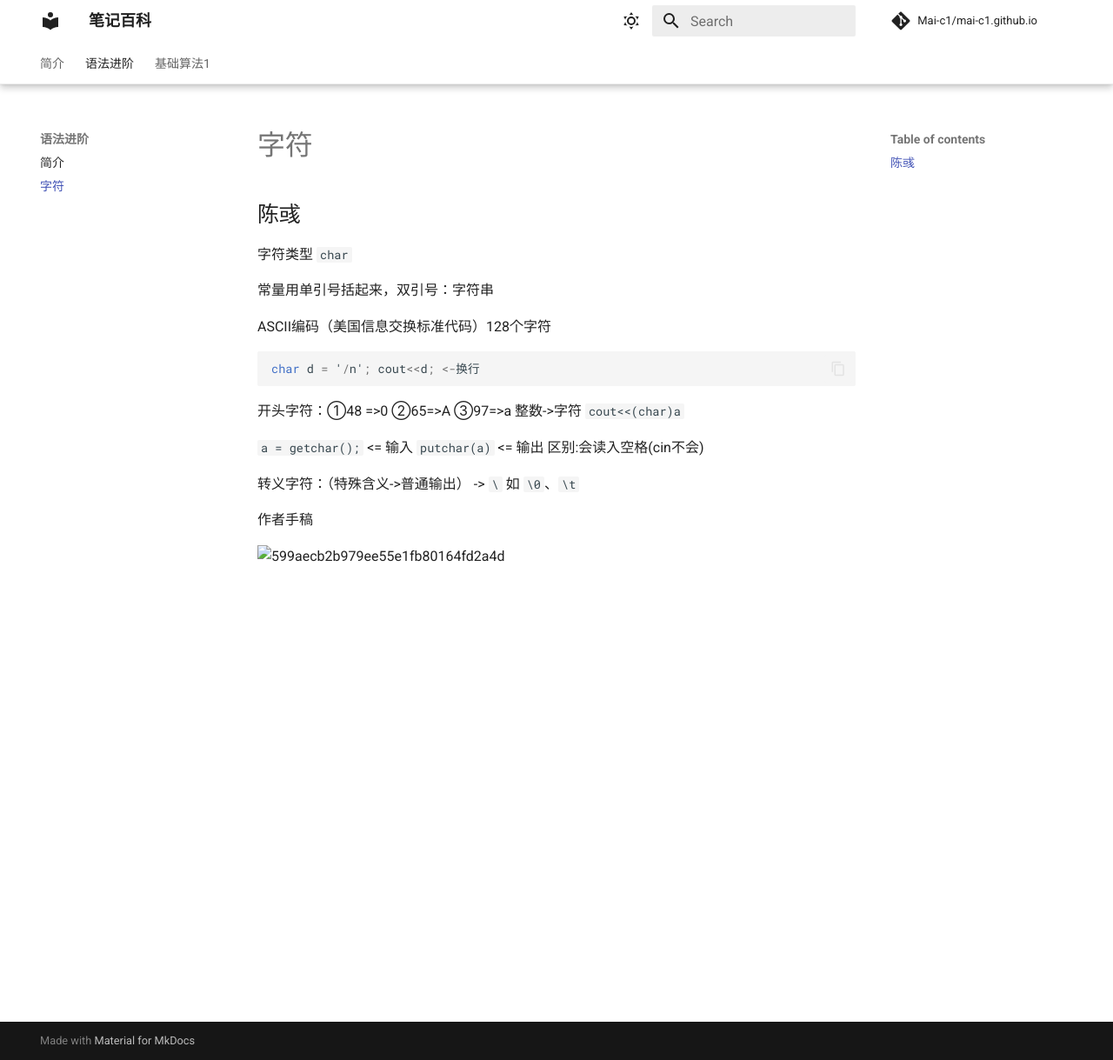
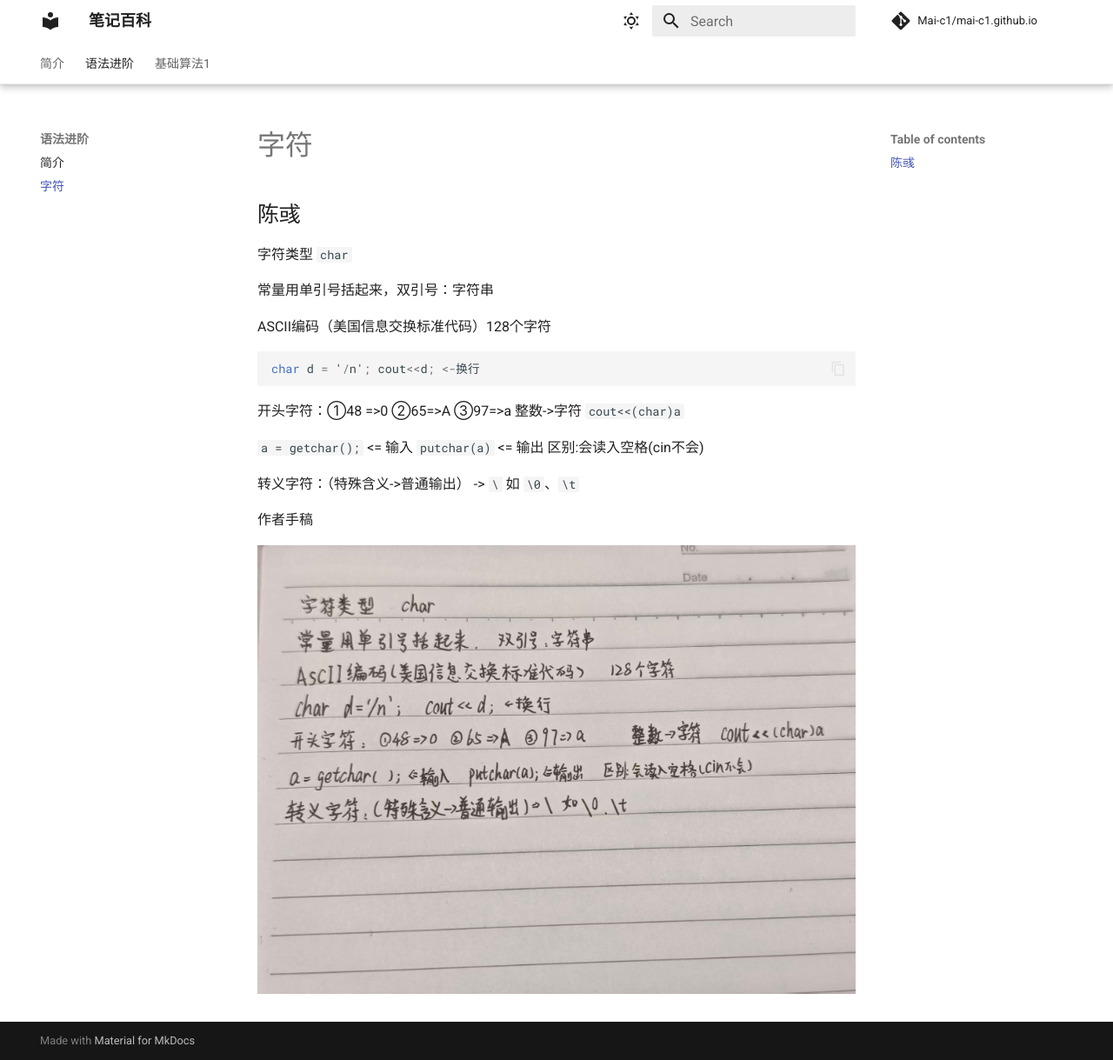
Before and after one commit to Mai-c1/mai-c1.github.io, an MkDocs documentation site: the page built from docs/语法进阶/字符.md, in a window 1280 px wide and 1219 px high. Shown: the whole window at 87% size. Built offline with MkDocs 1.6.1 and Material for MkDocs 9.7.7, drawn with Linux system fonts in a browser that asks for light colours; comment, search, counter and statistics services are not loaded.

Commit message:
修复图片存储问题，需要把图片放在上一级目录的assets中才可以显示，与打包后的目录一致

```diff
--- a/docs/语法进阶/字符.md
+++ b/docs/语法进阶/字符.md
@@ -22,4 +22,4 @@ char d = '/n'; cout<<d; <-换行
 
 作者手稿
 
-<img src="assets\599aecb2b979ee55e1fb80164fd2a4d.jpg" alt="599aecb2b979ee55e1fb80164fd2a4d" />
+![599aecb2b979ee55e1fb80164fd2a4d](../assets/字符/599aecb2b979ee55e1fb80164fd2a4d.jpg)
```
Also changed, not shown: docs/assets/字符/599aecb2b979ee55e1fb80164fd2a4d.jpg (added).
